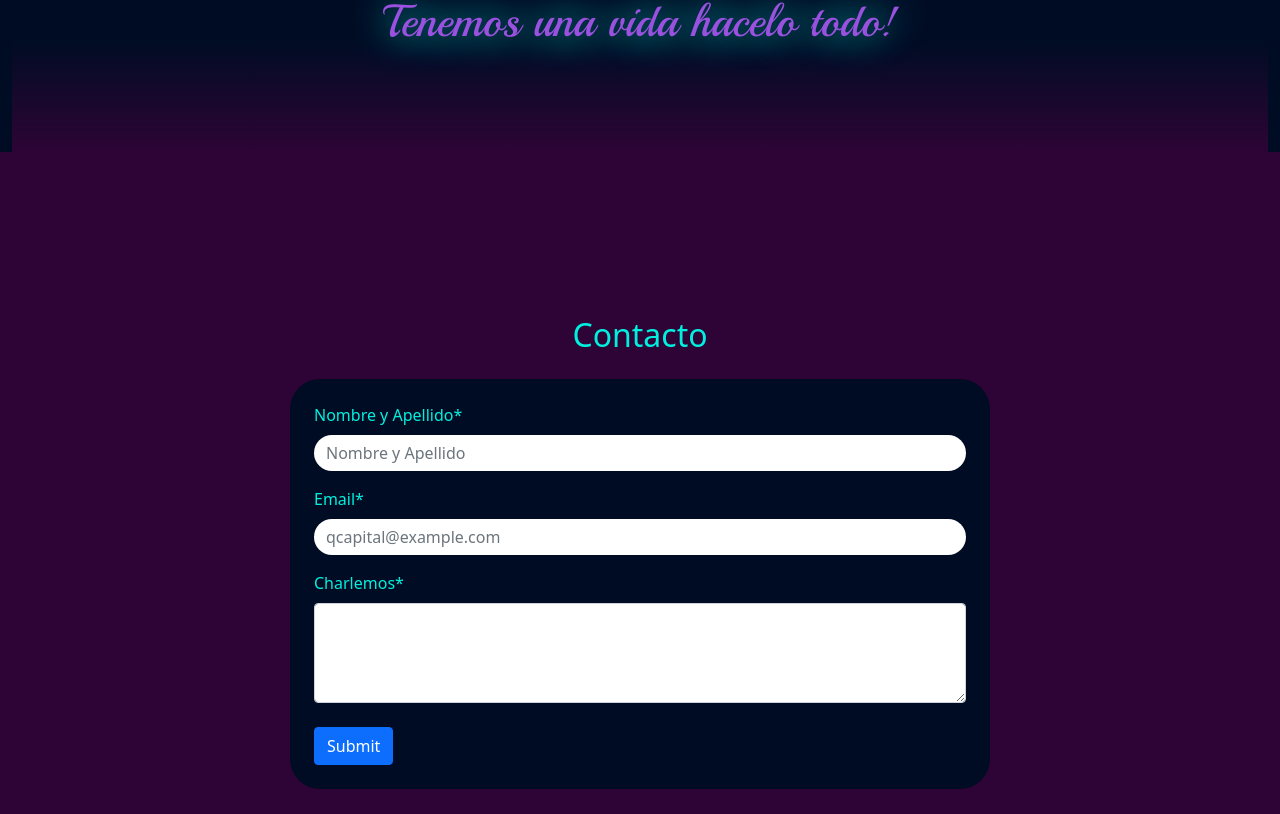
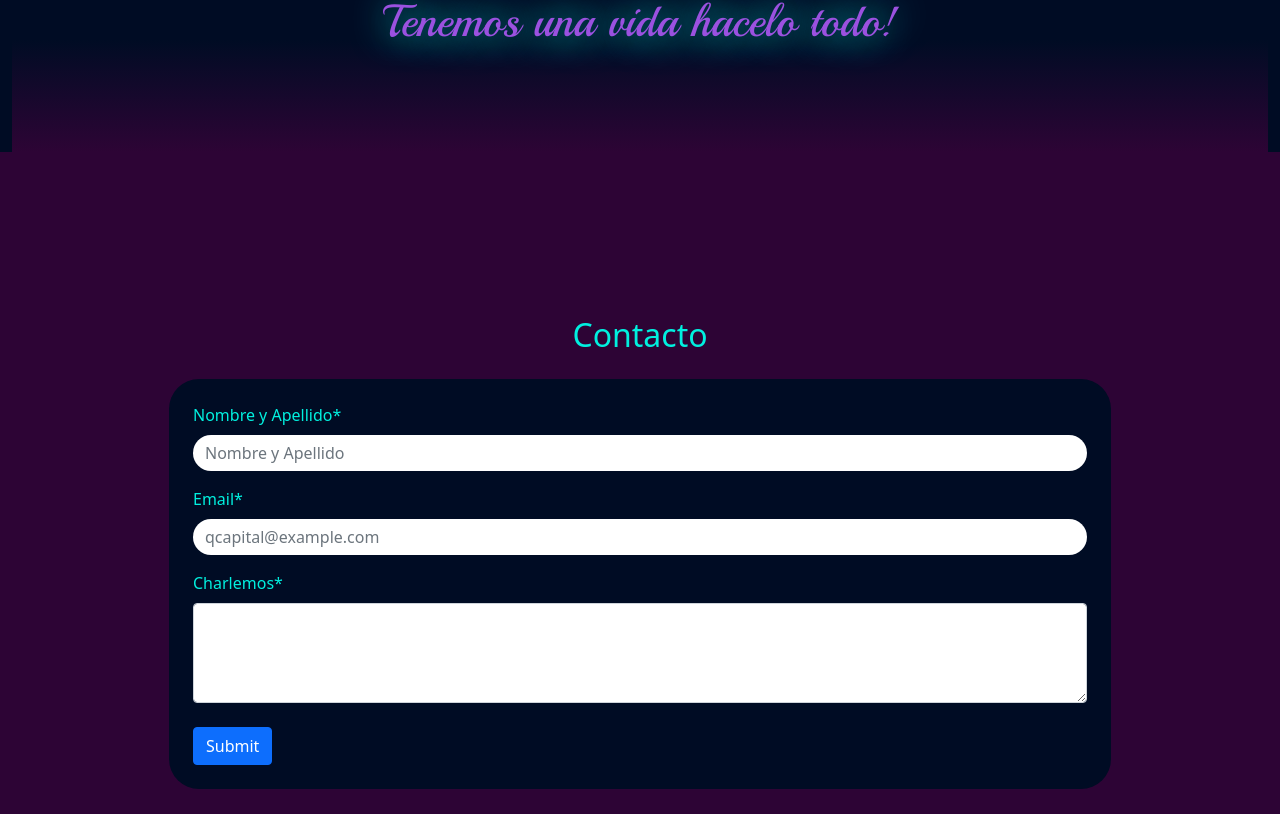
Before and after one commit to charg90/qAcademy, a React (Vite) app: page / in a window 1280 px wide. Shown: the part 2786-3600 px from the top of the page. Built offline with nearby package versions, Linux system fonts and the light colour scheme.

Commit message:
form-send emails new styles

```diff
--- a/package.json
+++ b/package.json
@@ -9,6 +9,7 @@
     "preview": "vite preview"
   },
   "dependencies": {
+    "@emailjs/browser": "^3.10.0",
     "@hookform/resolvers": "^2.9.10",
     "bootstrap": "^5.2.0",
     "framer-motion": "^7.3.2",
--- a/src/App.jsx
+++ b/src/App.jsx
@@ -12,7 +12,7 @@ function App() {
   return (
     <>
       {" "}
-      <Container fluid className="bg">
+      <Container fluid className="bg ">
         <Navbar />
         <Intro />
         <Target />
--- a/src/Components/ContactUs/ContactUs.jsx
+++ b/src/Components/ContactUs/ContactUs.jsx
@@ -1,11 +1,32 @@
-import React from "react";
+import React, { useRef } from "react";
+import emailjs from "@emailjs/browser";
 import { useForm } from "react-hook-form";
-import { Button, FloatingLabel, Form, Row } from "react-bootstrap";
+import { Button, Col, FloatingLabel, Form, Row } from "react-bootstrap";
 import { yupResolver } from "@hookform/resolvers/yup";
 import * as yup from "yup";
 import styles from "./contactus.module.css";
 
 const ContactUs = () => {
+  const form = useRef();
+  const sendEmail = (data) => {
+    console.log(data);
+    emailjs
+      .sendForm(
+        "service_f3uv7pg",
+        "template_xlqgvbr",
+        form.current,
+        "jnaxoL854aOS04eZk"
+      )
+      .then(
+        (result) => {
+          console.log(result.text);
+        },
+        (error) => {
+          console.log(error.text);
+        }
+      );
+  };
+
   const schema = yup
     .object()
     .shape({
@@ -20,9 +41,7 @@ const ContactUs = () => {
         .required({ message: "campo requerido" }),
       comentarios: yup
         .string()
-        .min(4, { message: "tiene que tener mas 4 caracteres" })
-        .max(200, { message: "Comentario demasiado largo" })
-        .required({ message: "campo requerido" }),
+        .max(200, { message: "Comentario demasiado largo" }),
     })
     .required();
 
@@ -35,17 +54,20 @@ const ContactUs = () => {
     resolver: yupResolver(schema),
   });
 
-  const onSubmit = (data) => {
-    console.log(data);
-  };
-
   return (
-    <Row fuild className={`${styles.container} min-vh-100 d-flex  `}>
-      <div className="d-flex flex-column justify-content-center align-items-center">
+    <Row
+      fuild
+      className={`${styles.container} min-vh-100 d-flex  align-items-center justify-content-center  `}
+    >
+      <Col
+        md={12}
+        className="d-flex flex-column justify-content-center align-items-center"
+      >
         <h2 className="mb-4"> Contacto </h2>
         <Form
-          onSubmit={handleSubmit(onSubmit)}
-          className={`${styles.formContact} p-4`}
+          onSubmit={handleSubmit(sendEmail)}
+          className={`${styles.formContact} p-4 xs-w-75 w-75`}
+          ref={form}
         >
           <Form.Group className="mb-3" controlId="formBasicEmail">
             <Form.Label className={`${styles.formLabels}`}>
@@ -56,6 +78,7 @@ const ContactUs = () => {
               placeholder="Nombre y Apellido"
               {...register("nombreCompleto")}
               className={`${styles.formInputs}`}
+              name="nombreCompleto"
             />
           </Form.Group>
           {errors.nombreCompleto && (
@@ -70,6 +93,7 @@ const ContactUs = () => {
               placeholder="qcapital@example.com"
               {...register("email")}
               className={`${styles.formInputs}`}
+              name="email"
             />
           </Form.Group>
           <p className={`${styles.formErrors}`}>
@@ -84,6 +108,7 @@ const ContactUs = () => {
               placeholder="Leave a comment here"
               style={{ height: "100px" }}
               {...register("comentarios")}
+              name="comentario"
             />
           </FloatingLabel>
           <p className={`${styles.formErrors}`}>
@@ -93,7 +118,7 @@ const ContactUs = () => {
             Submit
           </Button>
         </Form>
-      </div>
+      </Col>
     </Row>
   );
 };
--- a/src/Components/ContactUs/contactus.module.css
+++ b/src/Components/ContactUs/contactus.module.css
@@ -12,7 +12,7 @@ h2 {
 }
 .formContact {
   background-color: #000c24;
-  width: 700px;
+  /* min-width: 700px; */
   border-radius: 30px;
 }
 .formLabels {
```
Also changed, not shown: 1 other file (tests, documents, lock files or other folders).
